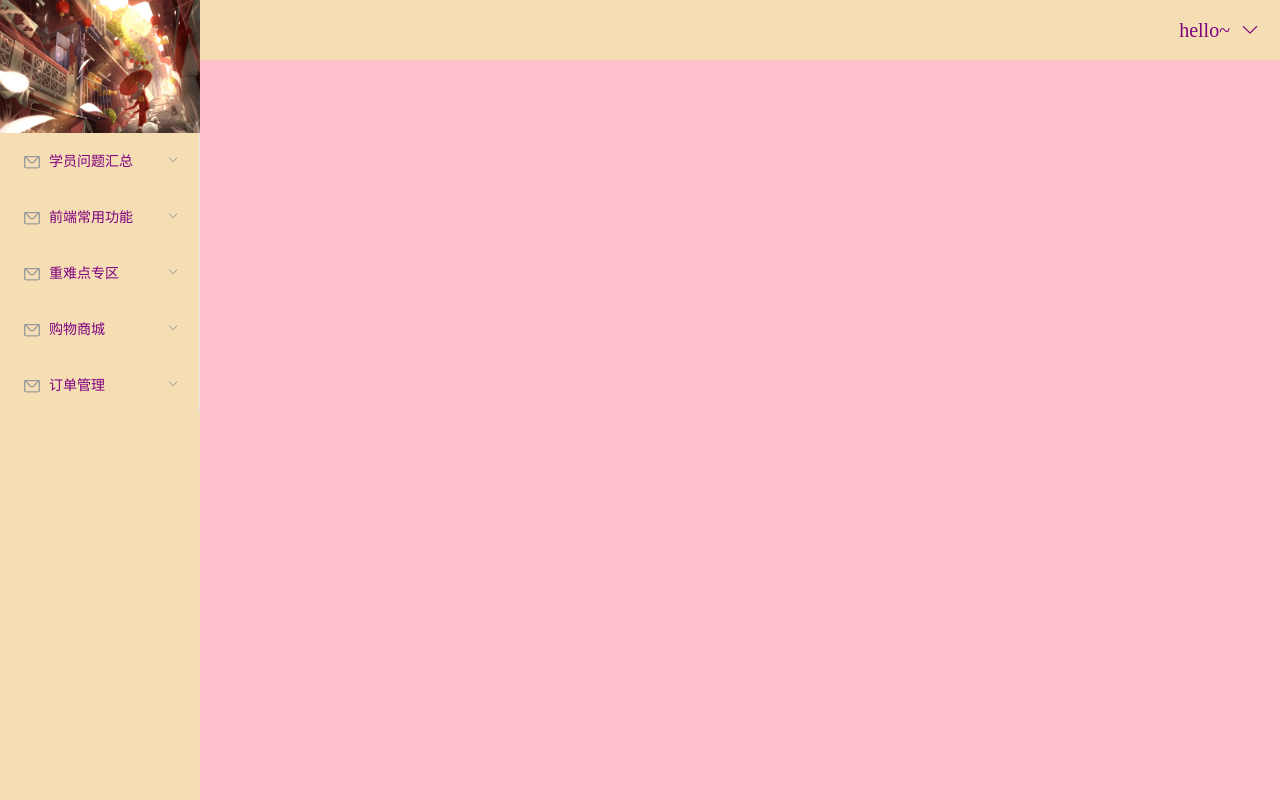
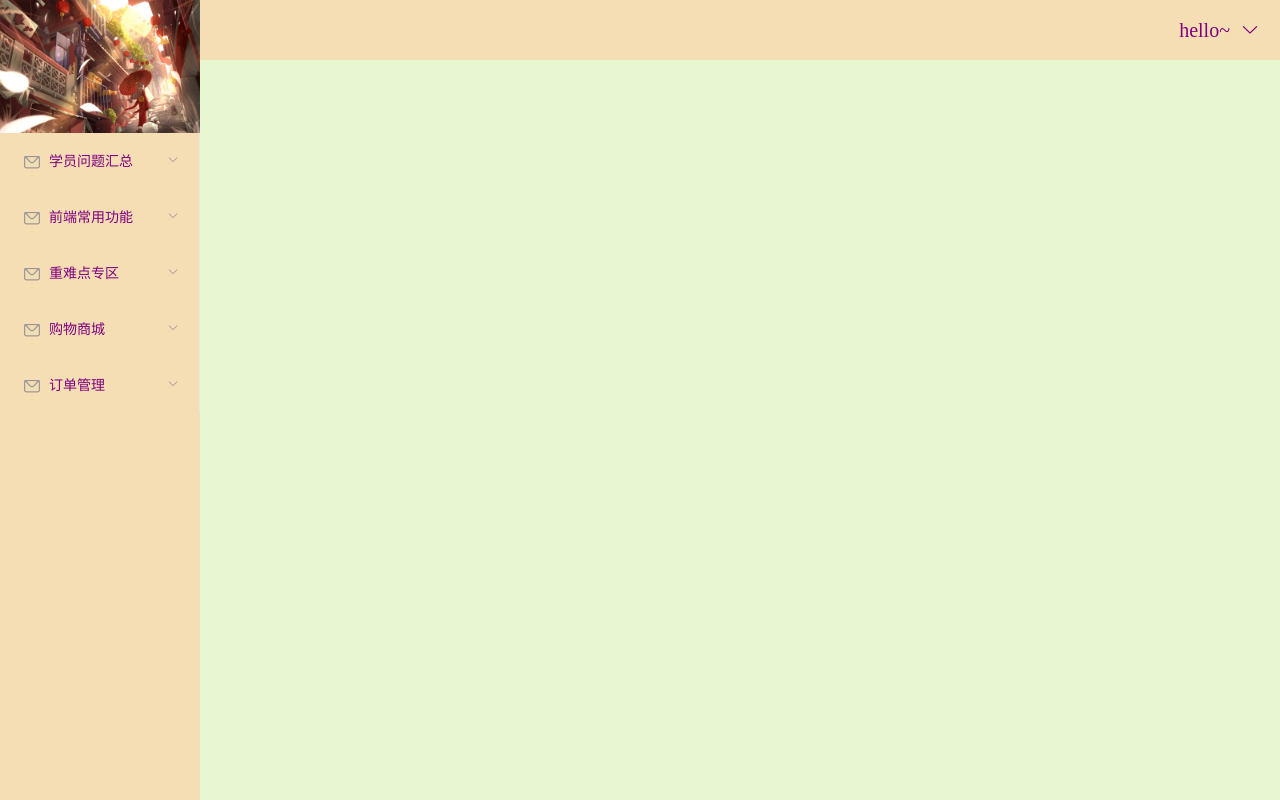
Before and after one commit to lxz8509/vueProject, a Vue app: page /#/admin in a window 1280 px wide. Built offline with nearby package versions, Linux system fonts and the light colour scheme.

Commit message:
自己写的左侧菜单栏完成

```diff
--- a/src/component/App.vue
+++ b/src/component/App.vue
@@ -1,5 +1,4 @@
 <template>
-
     <router-view></router-view>
 </template>
 <script>
@@ -9,6 +8,6 @@ export default{
 </script>
 <style>
 div{
-    color:pink
+    color:rgb(228, 247, 215)
 }
 </style>
--- a/src/component/admin/Admin.vue
+++ b/src/component/admin/Admin.vue
@@ -47,7 +47,7 @@ export default {
   height: 100%;
 }
 .el-main {
-  background-color: pink;
+  background-color: rgb(230, 247, 209);
 }
 .el-container {
   height: 100%;
--- a/src/main.js
+++ b/src/main.js
@@ -1,5 +1,5 @@
 import Vue from 'vue';
-import vueRouter from './router/index.js'
+import vueRouter from './router/index.js'//导入路由配置
 import ElementUI from 'element-ui';
 import 'element-ui/lib/theme-chalk/index.css'
 import App from './component/App.vue'
```
Also changed, not shown: src/component/admin/subcom/Footer.vue (deleted), src/component/subcom/Aside.vue (deleted), src/component/subcom/Footer.vue (deleted), src/component/subcom/Header.vue (deleted).
